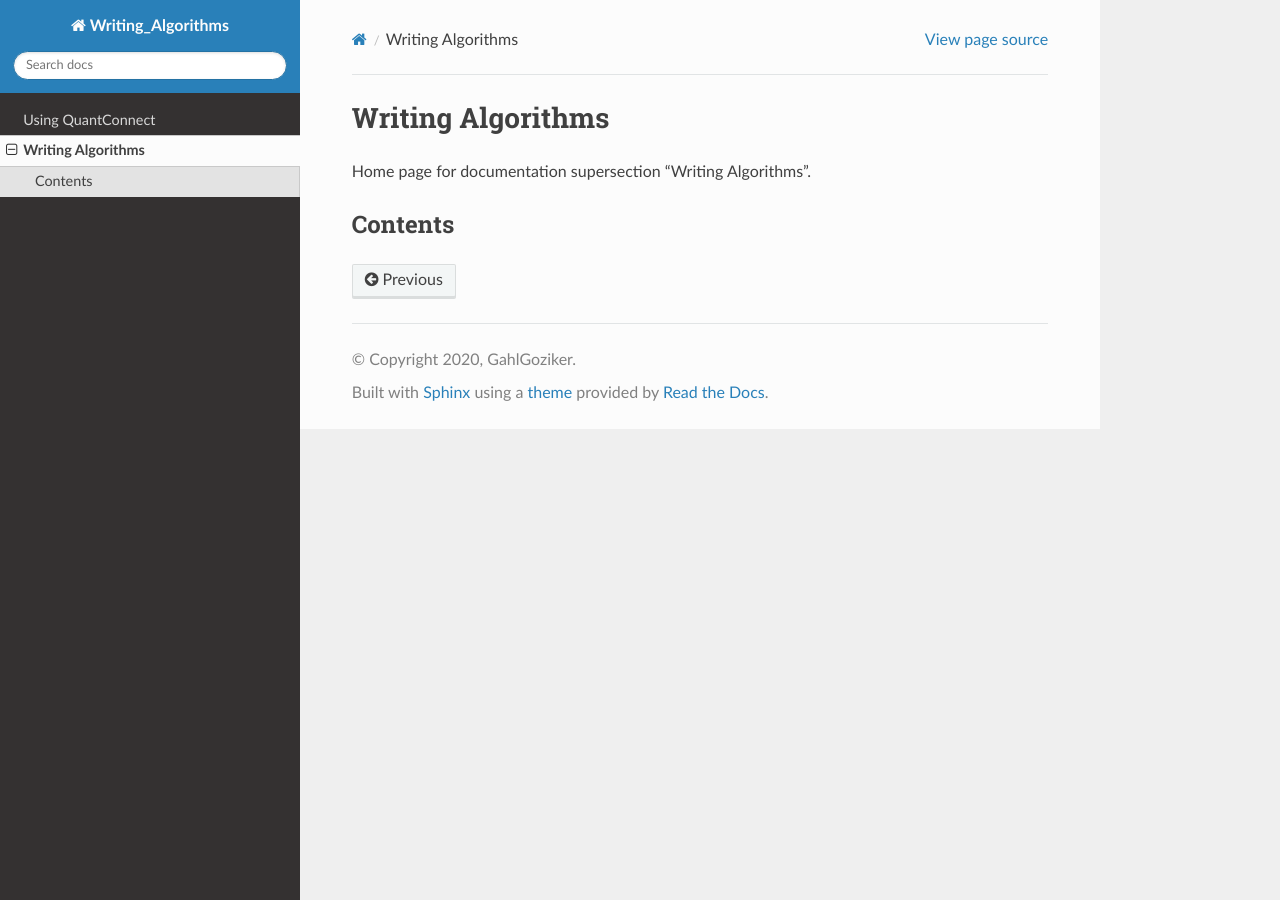
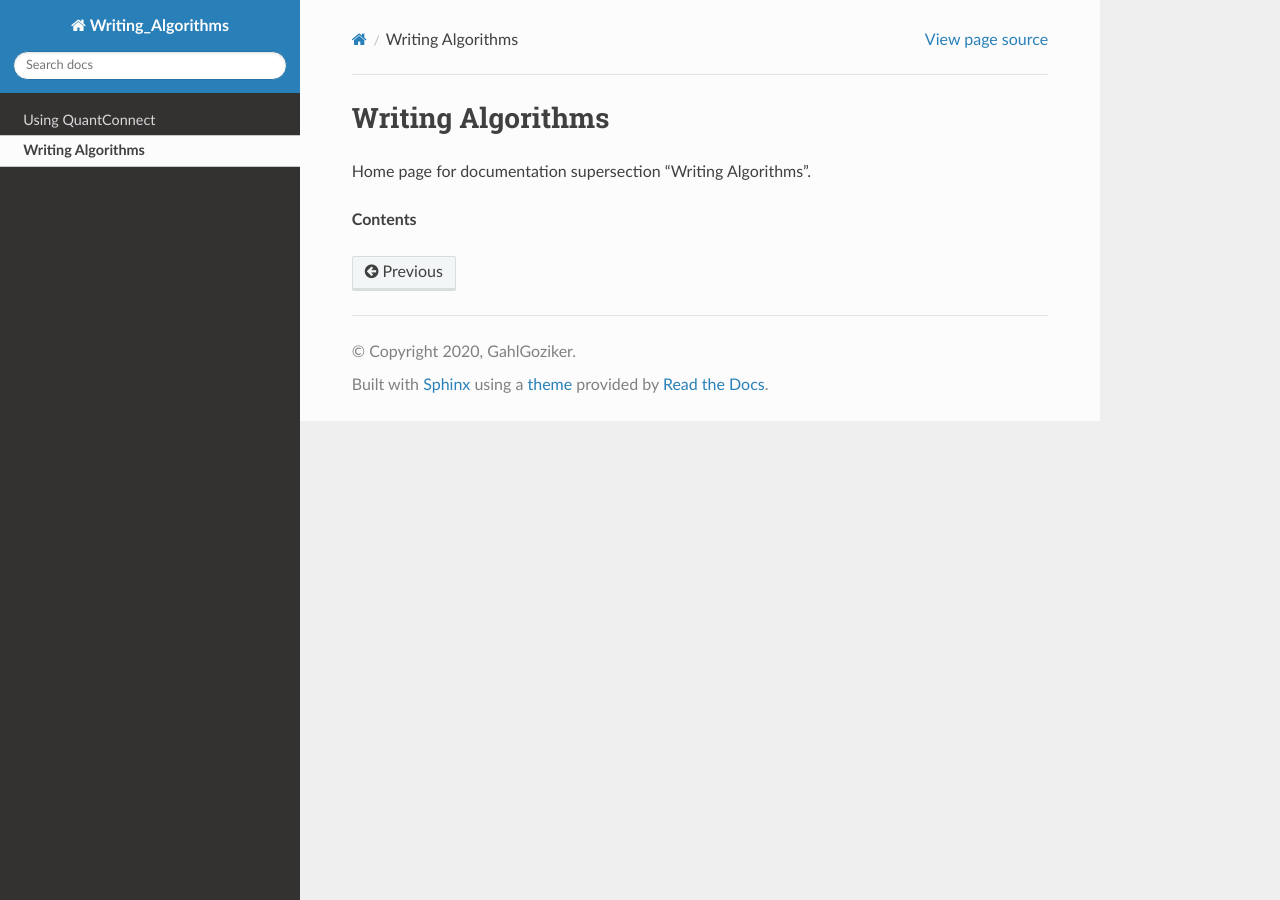
Before and after one commit to GGoziker/QuantConnect-Documentation-2.0.0, a Sphinx documentation site: the page built from docs/source/WritingAlgorithms/index.rst, in a window 1280 px wide. Built offline with Sphinx 7.4.7 and the Read the Docs theme 2.0.0, drawn with Linux system fonts in a browser that asks for light colours.

Commit message:
Removed "contents" sections

```diff
--- a/docs/source/UsingQC/index.rst
+++ b/docs/source/UsingQC/index.rst
@@ -4,8 +4,7 @@ Using QuantConnect
 
 Home for the documentation supersection "Using QuantConnect"
 
-Contents
-^^^^^^^^
+**Contents**
 
 .. toctree::
    :maxdepth: 2
--- a/docs/source/WritingAlgorithms/index.rst
+++ b/docs/source/WritingAlgorithms/index.rst
@@ -4,8 +4,7 @@ Writing Algorithms
 
 Home page for documentation supersection "Writing Algorithms".
 
-Contents
-^^^^^^^^
+**Contents**
 
 .. toctree::
    :maxdepth: 1
```
Also changed, not shown: 5 other files.
